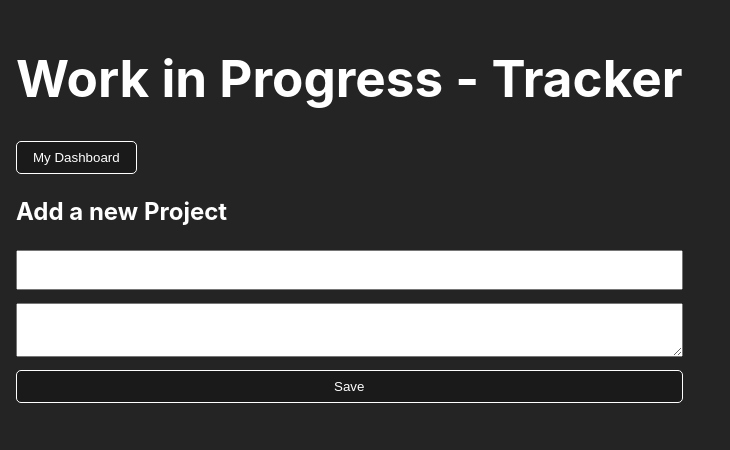
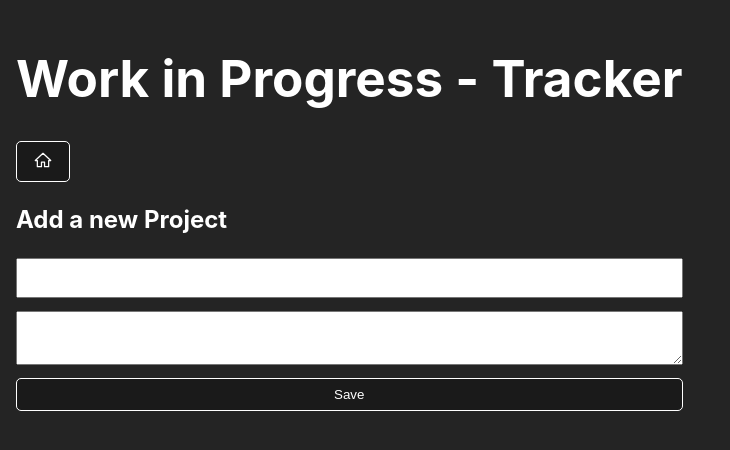
Before and after one commit to ValAring/VAring-CapstoneProject, a React (Vite) app in the folder frontend/: page /addProject in a window 1280 px wide. Shown: the top 450 px of the page, without its empty margins (0-730 px from the left). Built offline with nearby package versions, Linux system fonts and the light colour scheme; no server answers.

Commit message:
edited buttons

```diff
--- a/frontend/src/App.css
+++ b/frontend/src/App.css
@@ -18,3 +18,7 @@
   align-items: center;
   flex-direction: column;
 }
+
+.iconBTN{
+  margin-right: 1em;
+}
--- a/frontend/src/assets/AddEditProject.tsx
+++ b/frontend/src/assets/AddEditProject.tsx
@@ -36,7 +36,7 @@ export default function AddEditProject(props: Props){
 
     return(
         <>
-            <button className="backButton" onClick={()=>navigate("/")}>My Dashboard</button>
+            <button className="iconBTN" onClick={() => navigate("/")}><img src="/src/images/house.svg" alt="back home button" width="20px" height="20px"/></button>
             <h2>Add a new Project</h2>
 
             <form onSubmit={saveNew}>
--- a/frontend/src/assets/ProjectDetails.tsx
+++ b/frontend/src/assets/ProjectDetails.tsx
@@ -4,7 +4,7 @@ import {useEffect, useState} from "react";
 import axios from "axios";
 
 type Props = {
-    readonly onItemChange: ()=> void
+    readonly onItemChange: () => void
 }
 export default function ProjectDetails(props: Props) {
     const urlParams = useParams();
@@ -13,21 +13,22 @@ export default function ProjectDetails(props: Props) {
     const navigate = useNavigate();
 
     useEffect(loadBook, [urlParams.id]);
-    function loadBook (){
-        axios.get("/api/project/"+ urlParams.id)
+
+    function loadBook() {
+        axios.get("/api/project/" + urlParams.id)
             .then((response) => {
-                if (response.status!==200)
-                    throw new Error("Get wrong response status: "+response.status);
+                if (response.status !== 200)
+                    throw new Error("Get wrong response status: " + response.status);
                 setProject(response.data)
             })
-            .catch((error)=>{
+            .catch((error) => {
                 console.error(error);
             })
     }
 
     function deleteCard() {
         axios.delete("/api/project/" + urlParams.id)
-            .then(response => {
+            .then(() => {
                 navigate("/");
                 props.onItemChange();
             })
@@ -39,17 +40,13 @@ export default function ProjectDetails(props: Props) {
     return (
         <>
 
-            <button className="backButton" onClick={()=>navigate("/")}>My Dashboard</button>
-            <button onClick={deleteCard}>
-                <svg width="15px" height="15px" viewBox="5 2 15 20" fill="none" xmlns="http://www.w3.org/2000/svg">
-                    <path fillRule="evenodd" clipRule="evenodd" d="M14.5 3L15.5 4H19V6H5V4H8.5L9.5 3H14.5ZM12 12.59L14.12 10.47L15.53 11.88L13.41 14L15.53 16.12L14.12 17.53L12 15.41L9.88 17.53L8.47 16.12L10.59 14L8.46 11.88L9.87 10.47L12 12.59ZM6 19C6 20.1 6.9 21 8 21H16C17.1 21 18 20.1 18 19V7H6V19ZM16 9H8V19H16V9Z" fill="#fff"/>
-                </svg>
-            </button>
+            <button className="iconBTN" onClick={() => navigate("/")}><img src="/src/images/house.svg" alt="back home button" width="20px" height="20px"/></button>
+            <button className="iconBTN" onClick={deleteCard}><img src="/src/images/delete-cross.svg" alt="Delete Project trash icon"  width="20px" height="20px"/></button>
 
             <div className="projectDetails">
                 {project
                     ? <>
-                        {project.author      && <p>Author      : <br/>{project.author     }</p>}
+                        {project.author && <p>Author : <br/>{project.author}</p>}
                         {project.description && <p>Description : <br/>{project.description}</p>}
                     </>
                     : <>
```
Also changed, not shown: frontend/src/images/delete-cross.svg (added), frontend/src/images/house.svg (added).
